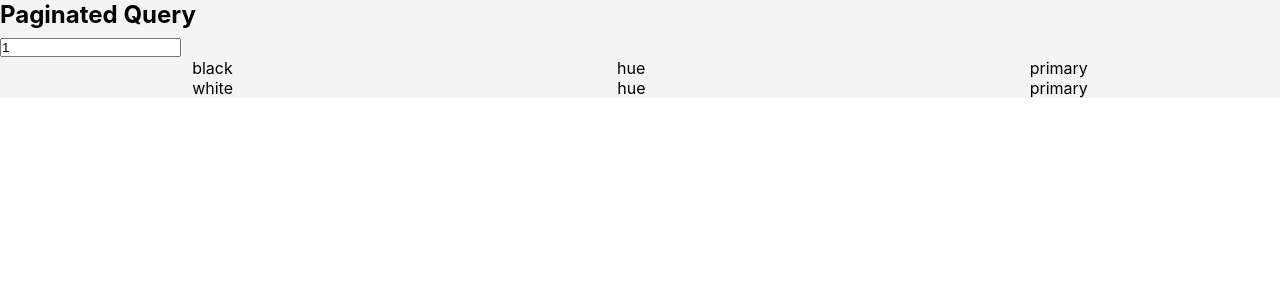
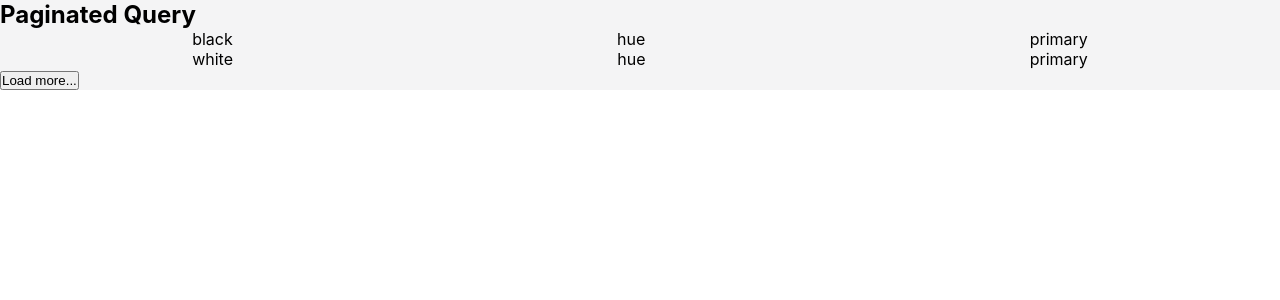
Before and after one commit to Dhanushvinayagar/React-Stacks, a React (Create React App) app: page /tanstack in a window 1280 px wide. Shown: the top 300 px of the page. Built offline with nearby package versions, Linux system fonts and the light colour scheme; data requests are answered from the project's data file.

Commit message:
Added Infinite query

```diff
--- /dev/null
+++ b/src/Tanstack/InfiniteQuery.jsx
@@ -0,0 +1,42 @@
+import React from 'react'
+import { ColorInfiniteQuery } from './tanstack-query/postsQuery'
+
+const InfiniteQuery = () => {
+
+
+    const { isLoading, error, data, hasNextPage, fetchNextPage, isFetching, isFetchingNextPage } = ColorInfiniteQuery()
+
+    if (isLoading) return 'Loading'
+
+    if (error) return 'Error'
+    console.log(data);
+    return (
+        <div>
+            <h2>
+                Paginated Query
+            </h2>
+
+            {
+                data &&
+                data.pages.map((el, index) => (
+                    <div key={index}>
+                        {el.map((element, innerIndex) => (
+                            <div key={innerIndex} style={{ display: 'flex', justifyContent: 'space-around' }}>
+                                <p>{element.color}</p>
+                                <p>{element.category}</p>
+                                <p>{element.type}</p>
+                            </div>
+                        ))}
+                    </div>
+                ))
+            }
+
+            <button disabled={!hasNextPage} onClick={fetchNextPage}>Load more...</button>
+            {
+                isFetching && !isFetchingNextPage ? 'Fetching' : null
+            }
+        </div>
+    )
+}
+
+export default InfiniteQuery
--- a/src/Tanstack/Tanstack.jsx
+++ b/src/Tanstack/Tanstack.jsx
@@ -6,6 +6,7 @@ import UseQueryRefactor from './UseQueryRefactor'
 import ParallelQuery from './ParallelQuery'
 import DependentQuery from './DependentQuery'
 import PaginaiedQuery from './PaginaiedQuery'
+import InfiniteQuery from './InfiniteQuery'
 
 const Tanstack = () => {
     return (
@@ -16,7 +17,8 @@ const Tanstack = () => {
             {/* <UseQueryRefactor /> */}
             {/* <ParallelQuery /> */}
             {/* <DependentQuery /> */}
-            <PaginaiedQuery />
+            {/* <PaginaiedQuery /> */}
+            <InfiniteQuery />
         </>
     )
 }
--- a/src/Tanstack/tanstack-query/postsQuery.js
+++ b/src/Tanstack/tanstack-query/postsQuery.js
@@ -1,24 +1,34 @@
 import axios from 'axios'
-import {  keepPreviousData,useQuery, useQueries  } from '@tanstack/react-query'
+import { keepPreviousData, useQuery, useQueries, useInfiniteQuery } from '@tanstack/react-query'
 
 const postsData = () => axios.get('http://localhost:5080/posts').then(res => res.data)
+
 const postsDatabyID = (id) => axios.get(`http://localhost:5080/posts/${id}`).then(res => res.data)
+
 const postsDatawithID = ({ queryKey }) => {
     const id = queryKey[1]
     return axios.get(`http://localhost:5080/posts/${id}`).then(res => res.data)
 }
+
 const studentDatabyId = ({ queryKey }) => {
     const id = queryKey[1]
     return axios.get(`http://localhost:5080/student/${id}`).then(res => res.data)
 }
+
 const staffDatabyId = ({ queryKey }) => {
     const id = queryKey[1]
     return axios.get(`http://localhost:5080/staff/${id}`).then(res => res.data)
 }
+
 const commentDataID = () => axios.get(`http://localhost:5080/comments`).then(res => res.data)
-const colorData = ({ queryKey }) =>{
+
+const colorData = ({ queryKey }) => {
     const id = queryKey[1]
     return axios.get(`http://localhost:5080/colors?_limit=2&_page=${id}`).then(res => res.data)
+}
+
+const allcolorData = ({ pageParam = 1 }) => {
+    return axios.get(`http://localhost:5080/colors?_limit=2&_page=${pageParam}`).then(res => res.data)
 }
 
 // First letter Caps
@@ -27,7 +37,7 @@ const PostQuery = () => useQuery({
     queryFn: postsData,                             // should not be function referenced
 })
 
-const PostQuerybyID = (id,queryClient) => useQuery({
+const PostQuerybyID = (id, queryClient) => useQuery({
     queryKey: ['postsDataId'],
     queryFn: () => postsDatabyID(id),                   // should be function refernced
 
@@ -71,10 +81,22 @@ const StaffQuery = (id) => useQuery({
 })
 
 
-const ColorQuery = (pageNo) =>useQuery({
-    queryKey : ['color',pageNo],
-    queryFn : colorData,
+const ColorQuery = (pageNo) => useQuery({
+    queryKey: ['color', pageNo],
+    queryFn: colorData,
     placeholderData: keepPreviousData
 })
 
-export { PostQuery, PostQuerybyID, CommentsQuery, PostQuerywithID, DynamicQuerying, StudentQuery, StaffQuery , ColorQuery}
+const ColorInfiniteQuery = () => useInfiniteQuery({
+    queryKey: ['colors'],
+    queryFn: allcolorData,
+    getNextPageParam : (_lastPage , pages) =>{
+        if(pages.length < 3){
+            return pages.length +1
+        }else{
+            return;
+        }
+    }
+})
+
+export { PostQuery, PostQuerybyID, CommentsQuery, PostQuerywithID, DynamicQuerying, StudentQuery, StaffQuery, ColorQuery, ColorInfiniteQuery }
```
